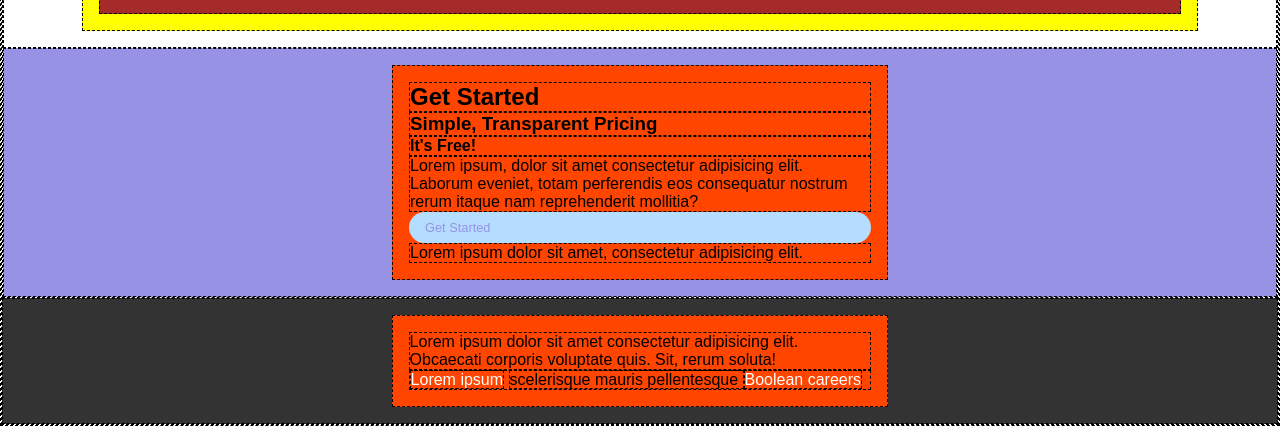
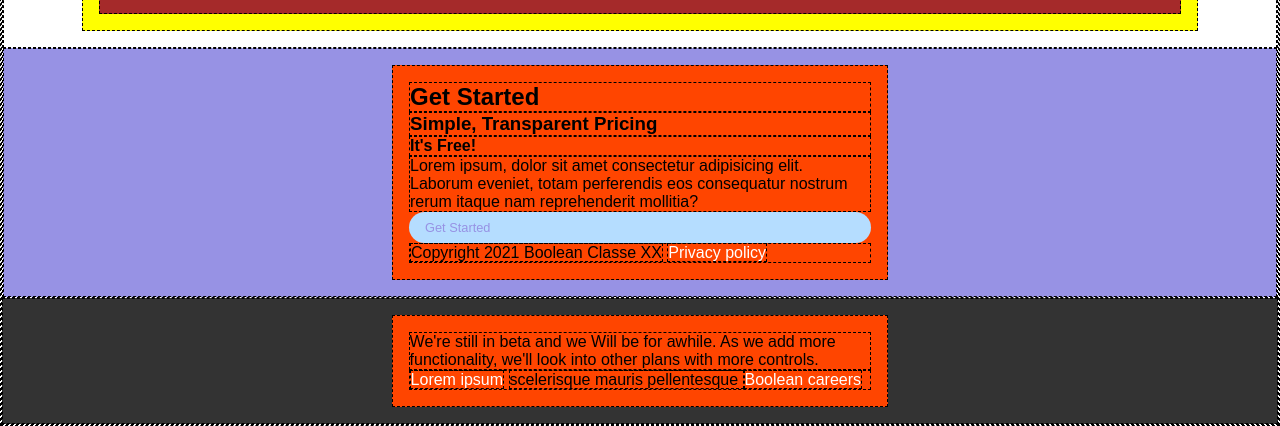
Before and after one commit to cyberfolk/html-css-responsive, a plain HTML site: page index.html in a window 1280 px wide. Shown: the part 4680-5106 px from the top of the page. Drawn offline with Linux system fonts and the light colour scheme.

Commit message:
Refill Get_started

```diff
--- a/index.html
+++ b/index.html
@@ -227,7 +227,10 @@
                     <h4>It's Free!</h4>
                     <p>Lorem ipsum, dolor sit amet consectetur adipisicing elit. Laborum eveniet, totam perferendis eos consequatur nostrum rerum itaque nam reprehenderit mollitia?</p>
                     <div class="btn btn_light">Get Started</div>
-                    <p>Lorem ipsum dolor sit amet, consectetur adipisicing elit.</p>
+                    <p>
+                        <span> Copyright 2021 Boolean Classe XX</span>
+                        <a href="#">Privacy policy</a>
+                    </p>
                 </div>
                 <!-- /.container -->
             </section>
@@ -238,7 +241,7 @@
 
         <footer id="site_footer">
             <div class="container container_md">
-                <p>Lorem ipsum dolor sit amet consectetur adipisicing elit. Obcaecati corporis voluptate quis. Sit, rerum soluta!</p>
+                <p>We're still in beta and we Will be for awhile. As we add more functionality, we'll look into other plans with more controls.</p>
                 <p>
                     <a href="#">Lorem ipsum</a>
                     <span> scelerisque mauris pellentesque </span>
```
